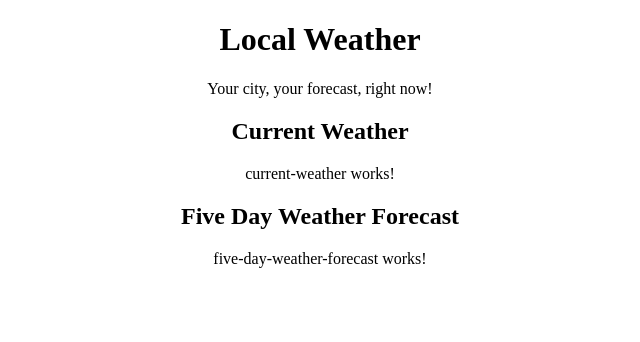
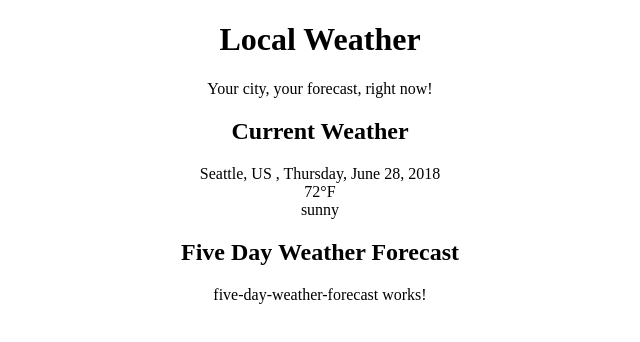
Before and after one commit to Selcendurmus/weather-app, an Angular app: page / in a window 1280 px wide. Shown: the top 342 px of the page, without its empty margins (320-960 px from the left). Built offline with nearby package versions, Linux system fonts and the light colour scheme.

Commit message:
interface-current-weather added

```diff
--- a/src/app/current-weather/current-weather.component.html
+++ b/src/app/current-weather/current-weather.component.html
@@ -1,3 +1,13 @@
-<p>
-  current-weather works!
-</p>
+<div>
+    <div>
+      <span>{{current.city}}, {{current.country}}</span> ,
+      <span>{{current.date | date: 'fullDate'}}</span>
+    </div>
+    <div>
+        <img [src]= 'current.image'>
+        <span>{{current.temperature | number:'1.0-0'}}°F</span>
+    </div>
+    <div>
+        {{current.description}}
+    </div>
+</div>
--- a/src/app/current-weather/current-weather.component.ts
+++ b/src/app/current-weather/current-weather.component.ts
@@ -1,16 +1,26 @@
 import { Component, OnInit } from '@angular/core';
+import { ICurrentWeather } from 'src/app/interfaces/icurrent-weather'
+
+
 
 @Component({
   selector: 'app-current-weather',
-  template:`<p>
-  current-weather works!
-</p>
-`,
-  styles: ['']
+  templateUrl: './current-weather.component.html',
+  styleUrls: ['./current-weather.component.css']
 })
 export class CurrentWeatherComponent implements OnInit {
+  current: ICurrentWeather
 
-  constructor() { }
+  constructor() {
+    this.current = {
+    city: 'Seattle',
+    country: 'US',
+    date: new Date(),
+    image: '',
+    temperature: 72,
+    description: 'sunny',
+  } as ICurrentWeather
+}
 
   ngOnInit() {
   }
--- a/src/app/icurrent-weather.ts
+++ /dev/null
@@ -1,2 +0,0 @@
-export interface ICurrentWeather {
-}
--- /dev/null
+++ b/src/app/interfaces/icurrent-weather.ts
@@ -0,0 +1,8 @@
+export interface ICurrentWeather {
+    city: string
+    country: string
+    date: Date
+    image: string
+    temperature: number
+    description: string
+}
```
